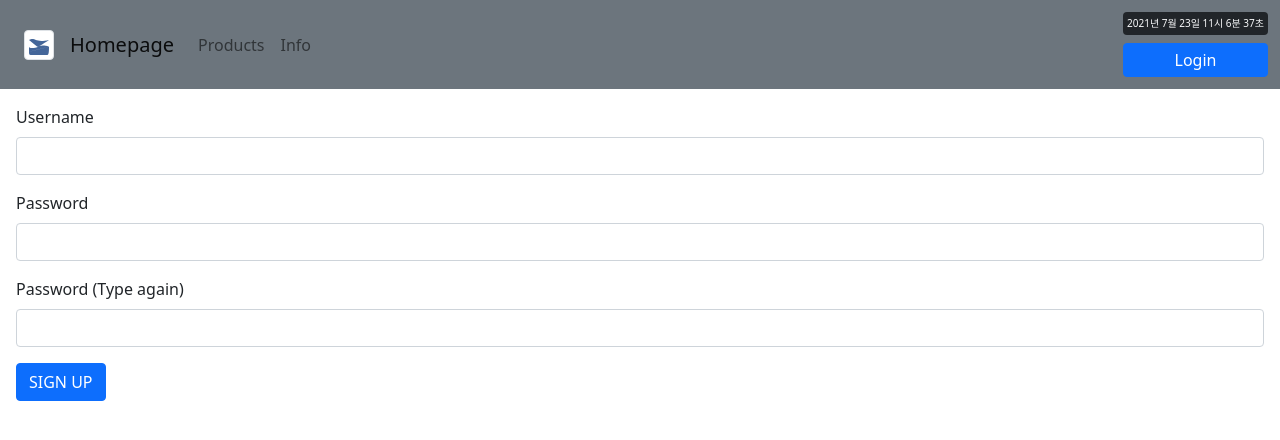
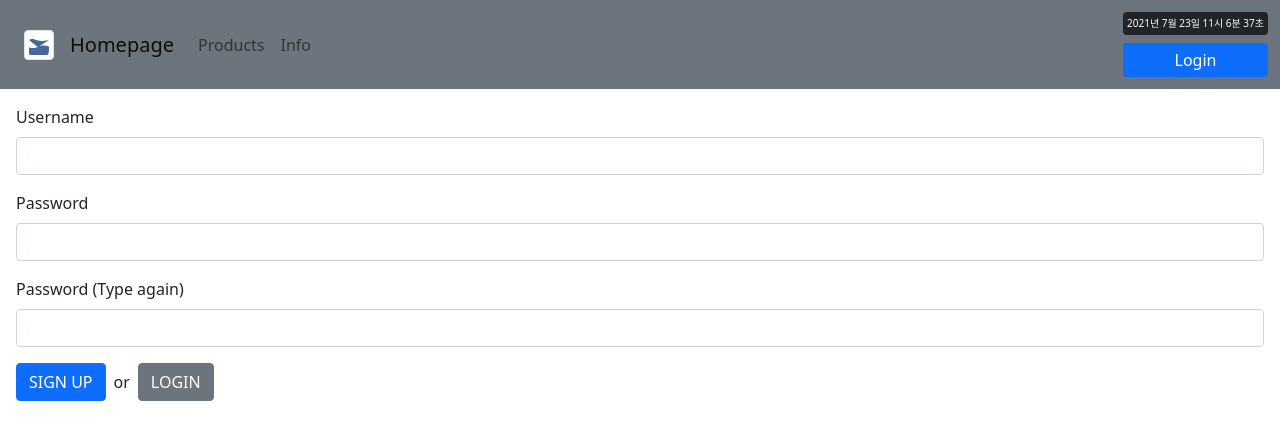
Before and after one commit to jinsub1999/Django_React_on_Docker, a React (Create React App) app in the folder frontend/: page /signup in a window 1280 px wide. Shown: the top 440 px of the page. Built offline with nearby package versions, Linux system fonts and the light colour scheme; no server answers.

Commit message:
Fix signup page.

```diff
--- a/frontend/src/userComponent/SignupForm.tsx
+++ b/frontend/src/userComponent/SignupForm.tsx
@@ -29,9 +29,13 @@ const SignupForm = ({token} : {
         <input className="form-control" name="password2" type="password"></input>
       </div>
       <div className="form-group d-flex align-items-center">
-        <button type="submit" className="btn btn-primary">
+        <button type="submit" className="btn btn-primary  me-2">
           SIGN UP
         </button>
+        or
+        <Link to="/login" className="btn btn-secondary ms-2">
+          LOGIN
+        </Link>
       </div>
     </form>
   </div>);
```
Also changed, not shown: 1 other file (tests, documents, lock files or other folders).
